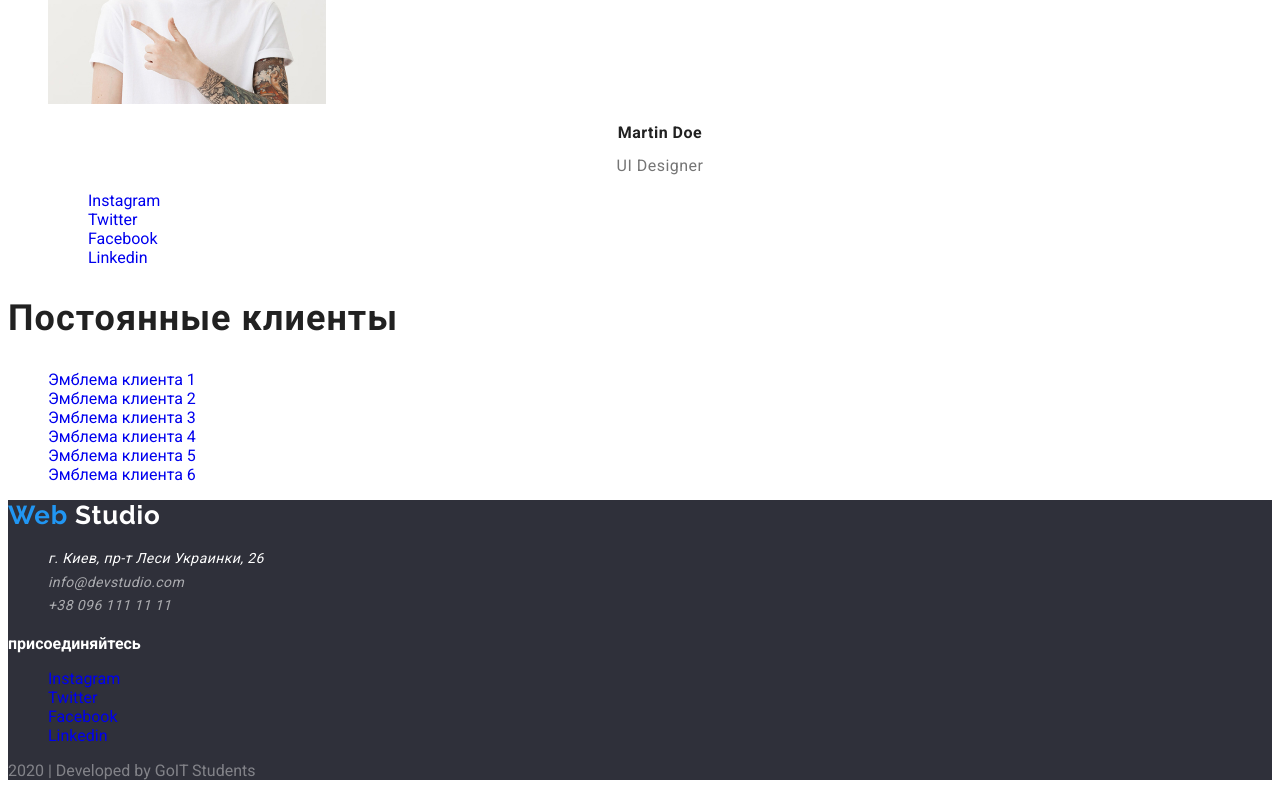
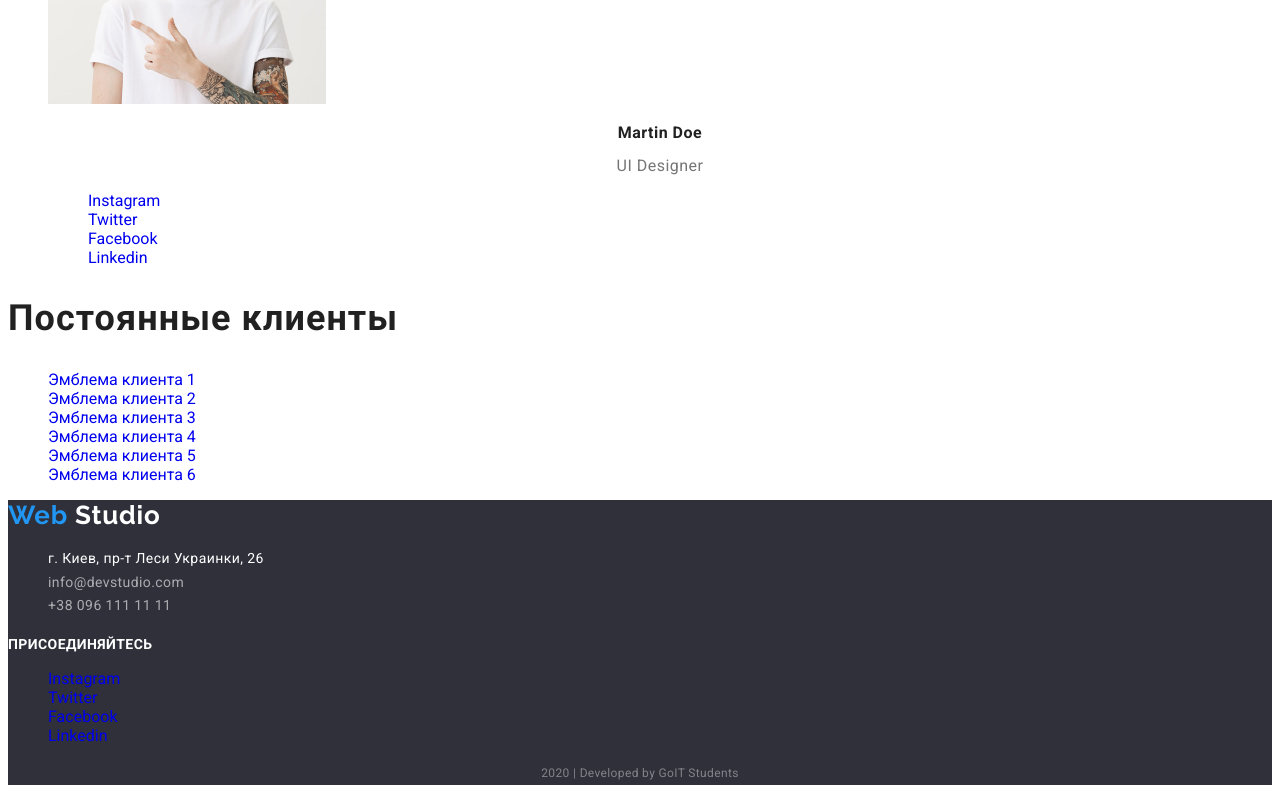
Before and after one commit to luliiaIlchenko/goit-markup-hw-02, a plain HTML site: page index.html in a window 1280 px wide. Shown: the part 3379-4176 px from the top of the page. Drawn offline with Linux system fonts and the light colour scheme.

Commit message:
Добавляє шрифти футеру

```diff
--- a/css/styles.css
+++ b/css/styles.css
@@ -17,7 +17,7 @@
   --copyright-color: rgba(255, 255, 255, 0.4);
 }
 body {
-  font-family: Roboto;
+  font-family: Roboto, sans-serif;
   color: var(--primary-text-color);
 }
 .list {
@@ -33,7 +33,7 @@ body {
 
 .site-nav .link {
   color: var(--primary-title-color);
-  font-weight: 500; /*в макете 500, но визуально больше*/
+  font-weight: 500;
   font-size: 14px;
   line-height: 1.1;
   letter-spacing: 0.02em;
@@ -117,7 +117,6 @@ body {
 }
 
 .worker-job /*подумать над названием класа*/ {
-  font-weight: 400;
   font-size: 16px;
   line-height: 1.1;
   text-align: center;
@@ -134,7 +133,6 @@ body {
 }
 
 .text {
-  font-weight: 400l;
   font-size: 18px;
   line-height: 1.6;
   letter-spacing: 0.03em;
@@ -143,7 +141,6 @@ body {
 .work-title {
   color: #ffffff;
   background-color: rgba(47, 48, 58, 0.8); /*чтобы белый текст был виден*/
-  font-weight: 400;
   font-size: 14px;
   line-height: 1.1;
   text-align: center;
@@ -157,20 +154,25 @@ body {
 }
 
 .footer-contacts {
+  font-style: normal;
   color: rgba(255, 255, 255, 0.6);
-  font-weight: 400;
   font-size: 14px;
   line-height: 1.7;
   letter-spacing: 0.03em;
 }
 
-.join-us {
+.label {
   color: var(--button-text-color);
+  font-weight: 700;
+  font-size: 14px;
+  line-height: 1.1;
+  letter-spacing: 0.03em;
+  text-transform: uppercase;
 }
 
 .address {
+  font-style: normal;
   color: #ffffff;
-  font-weight: 400;
   font-size: 14px;
   line-height: 1.7;
   letter-spacing: 0.03em;
@@ -178,21 +180,31 @@ body {
 
 .copyright {
   color: var(--copyright-color);
+  font-weight: normal;
+  font-size: 12px;
+  line-height: 2;
+  text-align: center;
+  letter-spacing: 0.03em;
 }
 
 /*Portfolio*/
 .portfolio .link {
   color: var(--primary-title-color);
 }
-.portfolio .filter:hover,
-.portfolio .filter:focus {
-  color: var(--primary-white-color);
-  background-color: var(--accent-color);
+
+.portfolio .filter {
+  font-family: inherit;
   font-weight: 500;
   font-size: 16px;
   line-height: 1.6;
   text-align: center;
   letter-spacing: 0.03em;
+}
+
+.portfolio .filter:hover,
+.portfolio .filter:focus {
+  color: var(--primary-white-color);
+  background-color: var(--accent-color);
 }
 
 .portfolio-item {
@@ -204,8 +216,13 @@ body {
 
 .portfolio-type {
   color: var(--primary-text-color);
-  font-weight: 400;
   font-size: 16px;
   line-height: 1.9;
   letter-spacing: 0.03em;
 }
+
+/*Current page*/
+
+.site-nav .current.link {
+  color: var(--accent-color);
+}
--- a/index.html
+++ b/index.html
@@ -5,7 +5,7 @@
     <meta name="viewport" content="width=device-width, initial-scale=1.0" />
     <title>Document</title>
     <link
-      href="https://fonts.googleapis.com/css2?family=Raleway:wght@400;700&family=Roboto:wght@400;700&display=swap"
+      href="https://fonts.googleapis.com/css2?family=Raleway:wght@700&family=Roboto:wght@400;500;700;900&display=swap"
       rel="stylesheet"
     />
     <link rel="stylesheet" href="./css/styles.css" />
@@ -298,7 +298,7 @@
       </div>
 
       <div>
-        <b class="join-us">присоединяйтесь</b>
+        <b class="label">присоединяйтесь</b>
         <ul class="list">
           <li>
             <a href="#" aria-label="Ссылка на Instagram" class="socials link"
```
Also changed, not shown: portfolio.html (+4 -6 lines).
